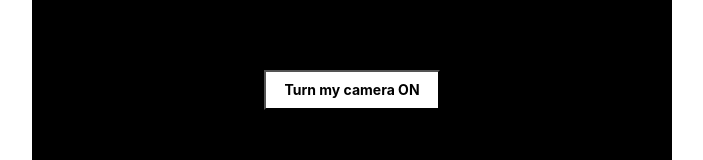
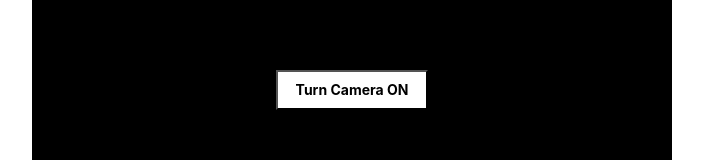
Before and after one commit to rameshdhas/react-virtual-tools, a React (Create React App) app: page / in a window 1280 px wide. Shown: the part 305-465 px from the top of the page, without its empty margins (288-991 px from the left). Built offline with nearby package versions, Linux system fonts and the light colour scheme.

Commit message:
Initial commit

```diff
--- a/src/components/defaults/Actions.js
+++ b/src/components/defaults/Actions.js
@@ -104,7 +104,7 @@ const Actions = ({
       </Button>
     ) : (
       <Button type='button' onClick={onTurnOnCamera} data-qa='turn-on-camera'>
-        {t('Turn my camera ON')}
+        {t('Turn Camera ON')}
       </Button>
     )
   }
```
